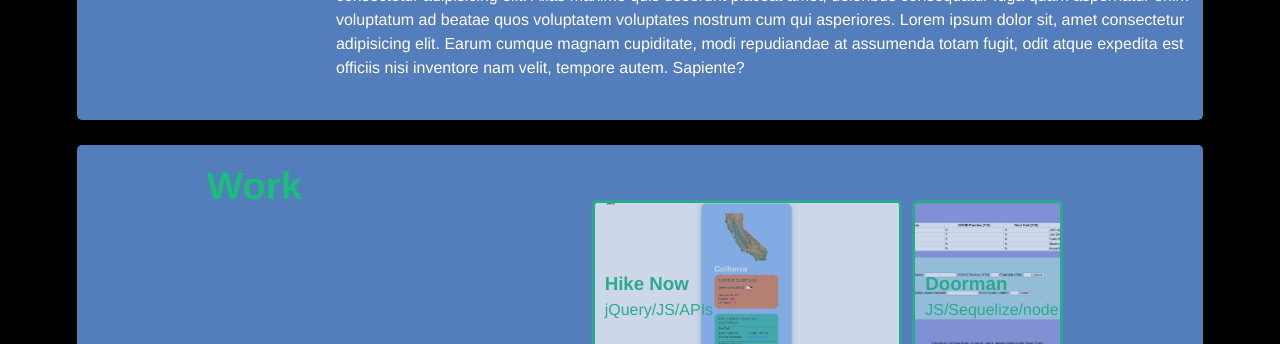
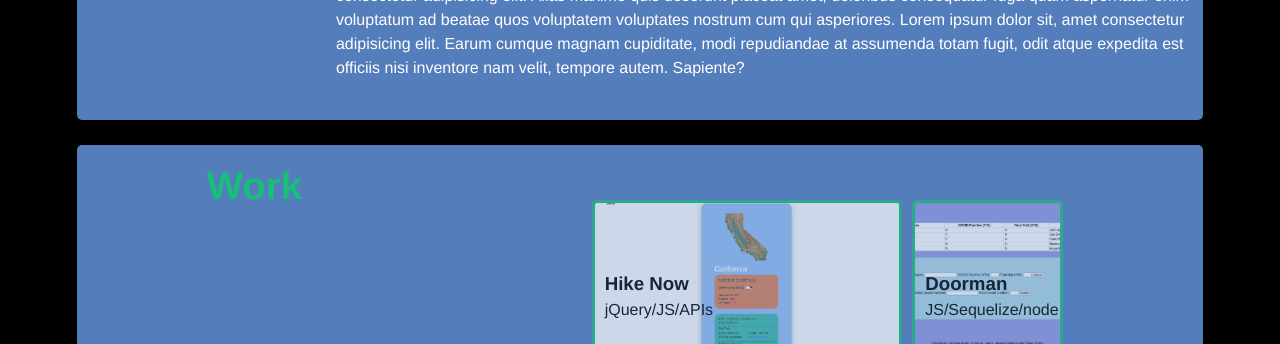
Before and after one commit to jamiedelange/portfolio, a plain HTML site: page index.html in a window 1280 px wide. Shown: the part 608-952 px from the top of the page. Drawn offline with Linux system fonts and the light colour scheme.

Commit message:
text edit

```diff
--- a/public/css/style.css
+++ b/public/css/style.css
@@ -175,7 +175,7 @@ nav a:last-child {
     color: var(--quarternary-color);
 }
 .about h3, span {
-    color: var(--secondary-color);
+    color: black;
     border-radius: 3px;
 }
 .page-wrapper {
```
